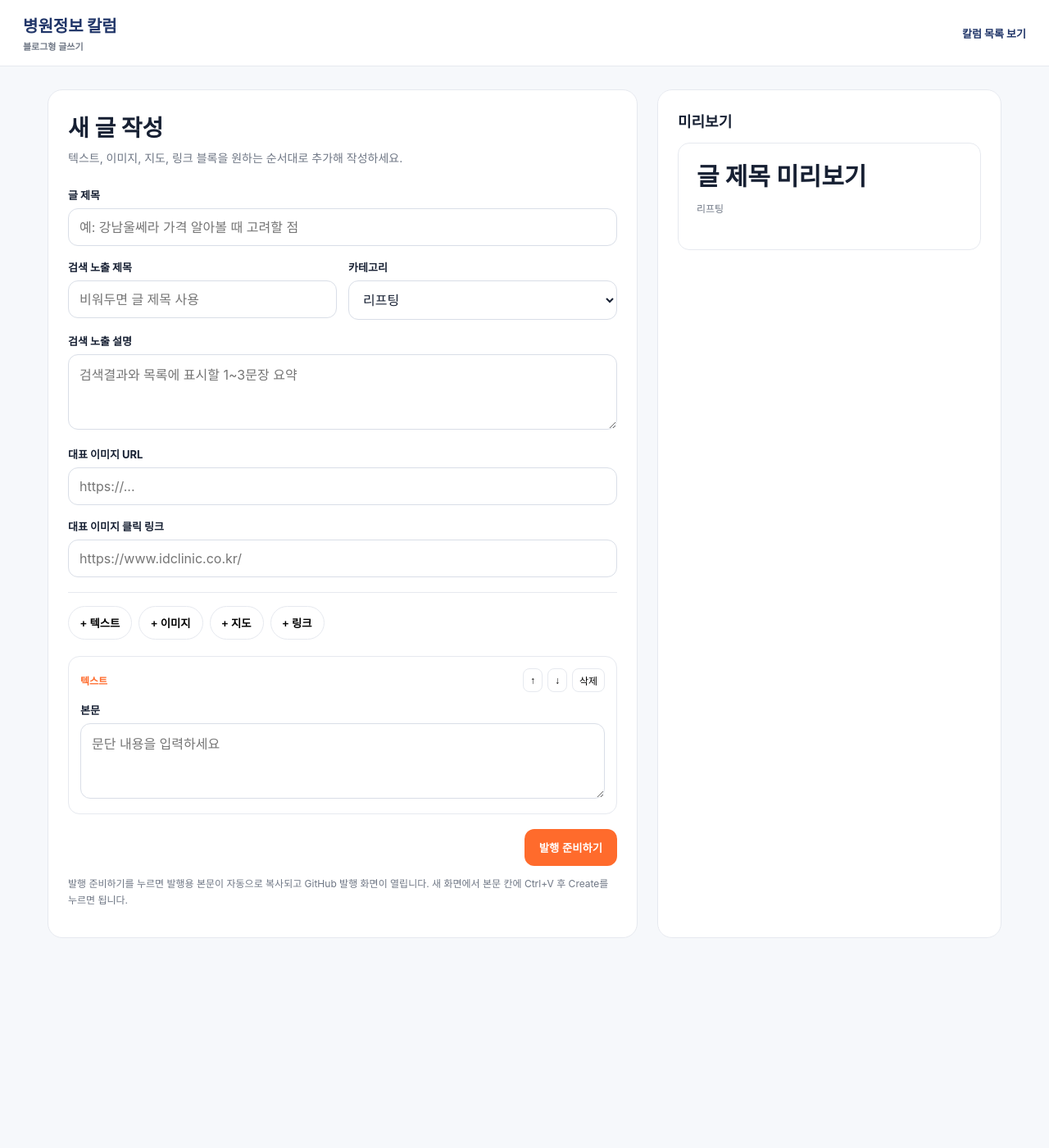
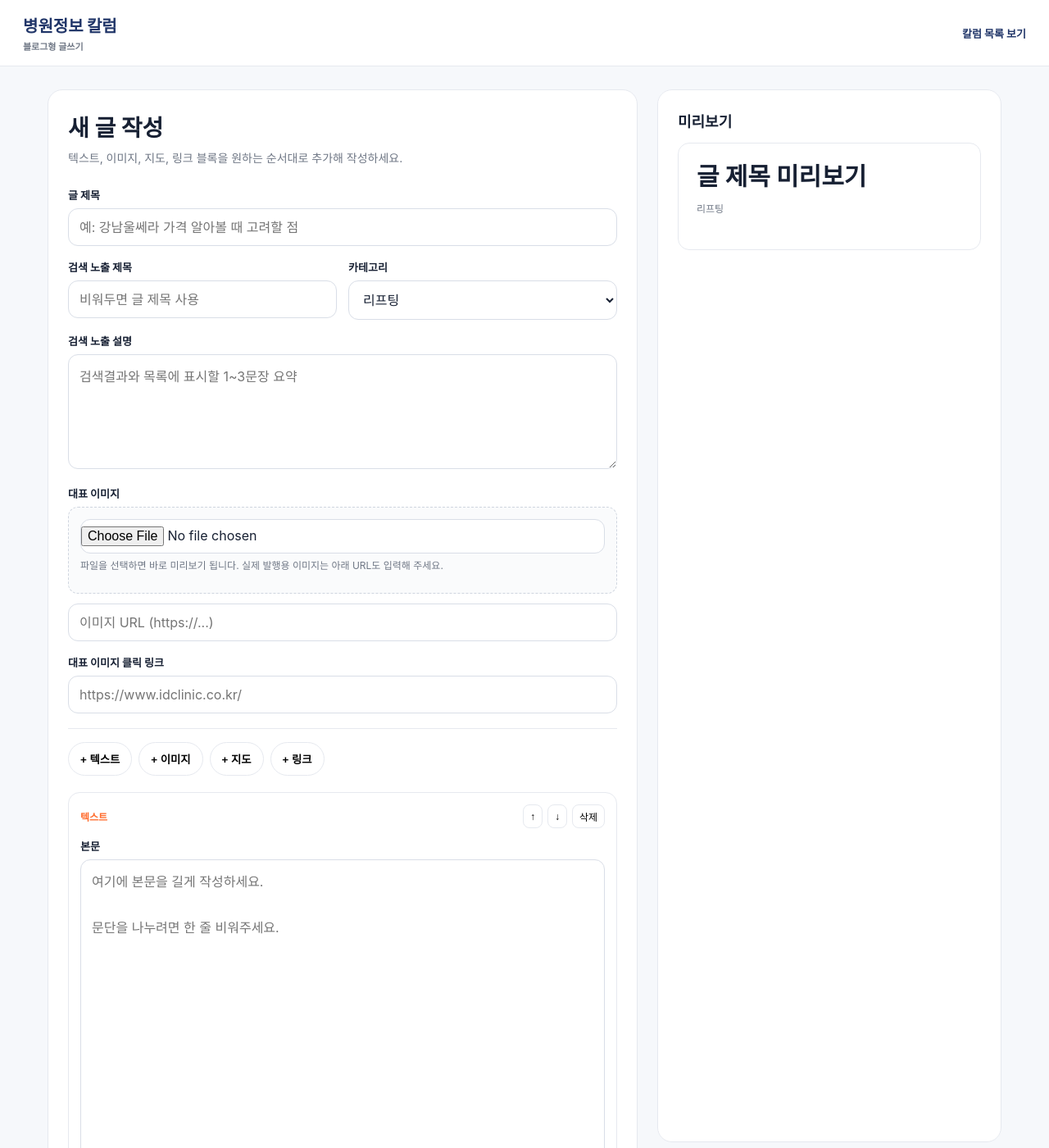
Before and after one commit to hwsr6028-source/hwsr6028-source.github.io, a Jekyll site: the page write/index.html, which Jekyll copies as it is, in a window 1280 px wide and 1400 px high. Shown: the whole window at 82% size. Built offline with Jekyll 4.4.1, drawn with Linux system fonts in a browser that asks for light colours.

Commit message:
Improve long-form editor and add image attachment previews

```diff
--- a/write/index.html
+++ b/write/index.html
@@ -17,7 +17,14 @@
 .grid2{display:grid;grid-template-columns:1fr 1fr;gap:14px}
 label{display:block;font-size:13px;font-weight:700;margin-bottom:7px}
 input,textarea,select{width:100%;border:1px solid #d9dee7;border-radius:12px;padding:12px 13px;font:inherit;background:#fff;color:var(--ink)}
-textarea{min-height:92px;resize:vertical;line-height:1.6}
+textarea{min-height:140px;resize:vertical;line-height:1.75}
+.block textarea{min-height:420px}
+.file-upload{border:1px dashed #cfd5df;border-radius:12px;padding:14px;background:#fafbfc;margin-bottom:12px}
+.file-upload input[type=file]{display:block;width:100%;padding:8px 0}
+.file-preview{margin-top:10px}
+.file-preview img{display:block;max-width:100%;max-height:280px;object-fit:contain;border-radius:10px}
+.upload-help{font-size:12px;color:var(--muted);line-height:1.5;margin-top:6px}
+.image-toolbar{display:flex;gap:8px;flex-wrap:wrap;margin-top:8px}
 .field{margin-bottom:16px}
 .toolbar{display:flex;gap:8px;flex-wrap:wrap;padding:16px 0 8px;border-top:1px solid var(--line);margin-top:18px}
 .toolbtn{border:1px solid var(--line);background:#fff;border-radius:999px;padding:10px 14px;font-weight:700;cursor:pointer}
@@ -81,8 +88,13 @@
   </div>
 
   <div class="field">
-    <label>대표 이미지 URL</label>
-    <input id="thumbnail" placeholder="https://...">
+    <label>대표 이미지</label>
+    <div class="file-upload">
+      <input id="thumbnailFile" type="file" accept="image/*">
+      <div class="upload-help">파일을 선택하면 바로 미리보기 됩니다. 실제 발행용 이미지는 아래 URL도 입력해 주세요.</div>
+      <div id="thumbnailPreview" class="file-preview"></div>
+    </div>
+    <input id="thumbnail" placeholder="이미지 URL (https://...)">
   </div>
   <div class="field">
     <label>대표 이미지 클릭 링크</label>
@@ -143,9 +155,10 @@
   const el=document.getElementById('blocks');
   el.innerHTML=blocks.map((b,i)=>{
     if(b.type==='text') return '<div class="block">'+blockHeader(b.type,i)+
-      '<label>본문</label><textarea oninput="updateBlock('+i+',\'text\',this.value)" placeholder="문단 내용을 입력하세요">'+esc(b.text||'')+'</textarea></div>';
+      '<label>본문</label><textarea oninput="updateBlock('+i+',\'text\',this.value)" placeholder="여기에 본문을 길게 작성하세요.\n\n문단을 나누려면 한 줄 비워주세요.">'+esc(b.text||'')+'</textarea></div>';
 
     if(b.type==='image') return '<div class="block">'+blockHeader(b.type,i)+
+      '<div class="file-upload"><label>사진 첨부</label><input type="file" accept="image/*" onchange="previewBlockFile('+i+',this.files[0])"><div class="upload-help">선택한 사진은 미리보기용입니다. 발행하려면 이미지 URL도 입력해 주세요.</div><div id="blockPreview-'+i+'" class="file-preview">'+(b.preview?'<img src="'+esc(b.preview)+'">':'')+'</div></div>'+
       '<div class="field"><label>이미지 URL</label><input value="'+esc(b.url||'')+'" oninput="updateBlock('+i+',\'url\',this.value)" placeholder="https://..."></div>'+
       '<div class="field"><label>이미지 클릭 링크</label><input value="'+esc(b.link||'')+'" oninput="updateBlock('+i+',\'link\',this.value)" placeholder="https://..."></div>'+
       '<div class="field"><label>이미지 설명(alt)</label><input value="'+esc(b.alt||'')+'" oninput="updateBlock('+i+',\'alt\',this.value)" placeholder="이미지 설명"></div></div>';
```
Also changed, not shown: other parts of write/index.html (+27 -0 lines).
